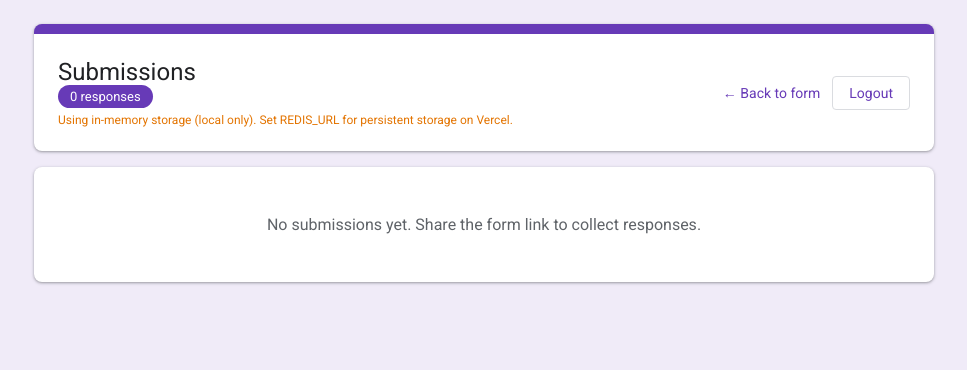
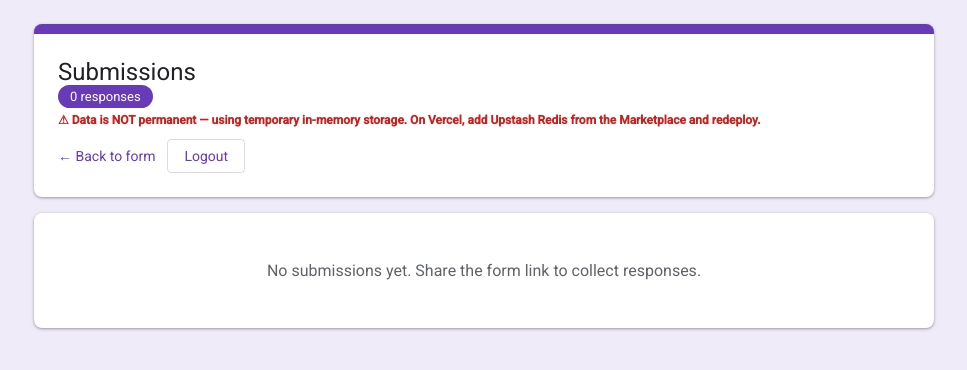
Before and after one commit to abhay06092003/enquiryform, a Flask app: page /admin in a window 1280 px wide. Shown: the top 370 px of the page, without its empty margins (156-1123 px from the left). Run offline with Flask 3, Linux system fonts and the light colour scheme; the visitor is signed in with stand-in values (Sample User, id 1).

Commit message:
Update admin.html

```diff
--- a/templates/admin.html
+++ b/templates/admin.html
@@ -112,9 +112,9 @@
         <h1>Submissions</h1>
         <span class="count-badge">{{ submissions|length }} response{{ 's' if submissions|length != 1 else '' }}</span>
         {% if storage_backend == 'memory' %}
-        <p style="font-size:12px;color:#e37400;margin-top:8px;">Using in-memory storage (local only). Set REDIS_URL for persistent storage on Vercel.</p>
+        <p style="font-size:12px;color:#c5221f;margin-top:8px;font-weight:600;">⚠ Data is NOT permanent — using temporary in-memory storage. On Vercel, add Upstash Redis from the Marketplace and redeploy.</p>
         {% else %}
-        <p style="font-size:12px;color:#188038;margin-top:8px;">Connected to Redis</p>
+        <p style="font-size:12px;color:#188038;margin-top:8px;">Connected to persistent storage (Redis)</p>
         {% endif %}
       </div>
       <div class="header-actions">
```
